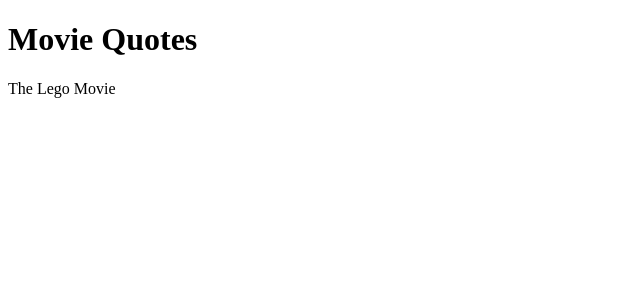
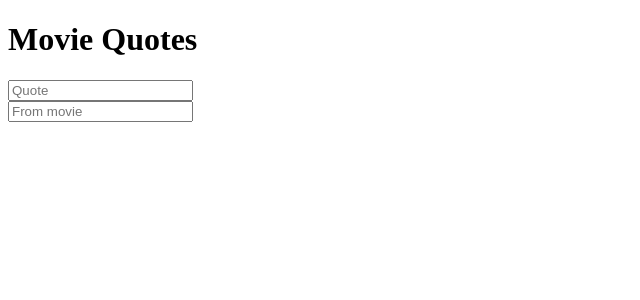
Before and after one commit to dobeerman/ngfire-movie-quote, an Angular app in the folder MovieQuotes/: page / in a window 1280 px wide. Shown: the top 300 px of the page, without its empty margins (0-640 px from the left). Built offline with nearby package versions, Linux system fonts and the light colour scheme.

Commit message:
Data binding to a MovieQuote

```diff
--- a/MovieQuotes/src/app/app.component.html
+++ b/MovieQuotes/src/app/app.component.html
@@ -1,4 +1,8 @@
 <h1>
   Movie Quotes
 </h1>
-{{ movie }}
+<input type="text" placeholder="Quote" name="quote" [(ngModel)]="movieQuote.quote"><br>
+<input type="text" placeholder="From movie" name="movie" [(ngModel)]="movieQuote.movie">
+<p *ngIf="movieQuote.movie && movieQuote.quote">
+  The best quote from <b>{{ movieQuote.movie }}</b> is <b>"{{movieQuote.quote}}"</b>
+</p>
--- a/MovieQuotes/src/app/app.component.ts
+++ b/MovieQuotes/src/app/app.component.ts
@@ -1,4 +1,9 @@
 import { Component } from '@angular/core';
+
+interface movieQuote {
+  movie: string;
+  quote: string;
+}
 
 @Component({
   selector: 'app-root',
@@ -6,5 +11,8 @@
   styleUrls: ['./app.component.css']
 })
 export class AppComponent {
-  movie = 'The Lego Movie';
-}
+  movieQuote: movieQuote = {
+    quote: '',
+    movie: ''
+  }
+};
--- a/MovieQuotes/src/app/app.module.ts
+++ b/MovieQuotes/src/app/app.module.ts
@@ -1,5 +1,6 @@
 import { BrowserModule } from '@angular/platform-browser';
 import { NgModule } from '@angular/core';
+import { FormsModule } from '@angular/forms';
 
 import { AppComponent } from './app.component';
 
@@ -8,7 +9,8 @@
     AppComponent
   ],
   imports: [
-    BrowserModule
+    BrowserModule,
+    FormsModule
   ],
   providers: [],
   bootstrap: [AppComponent]
```
